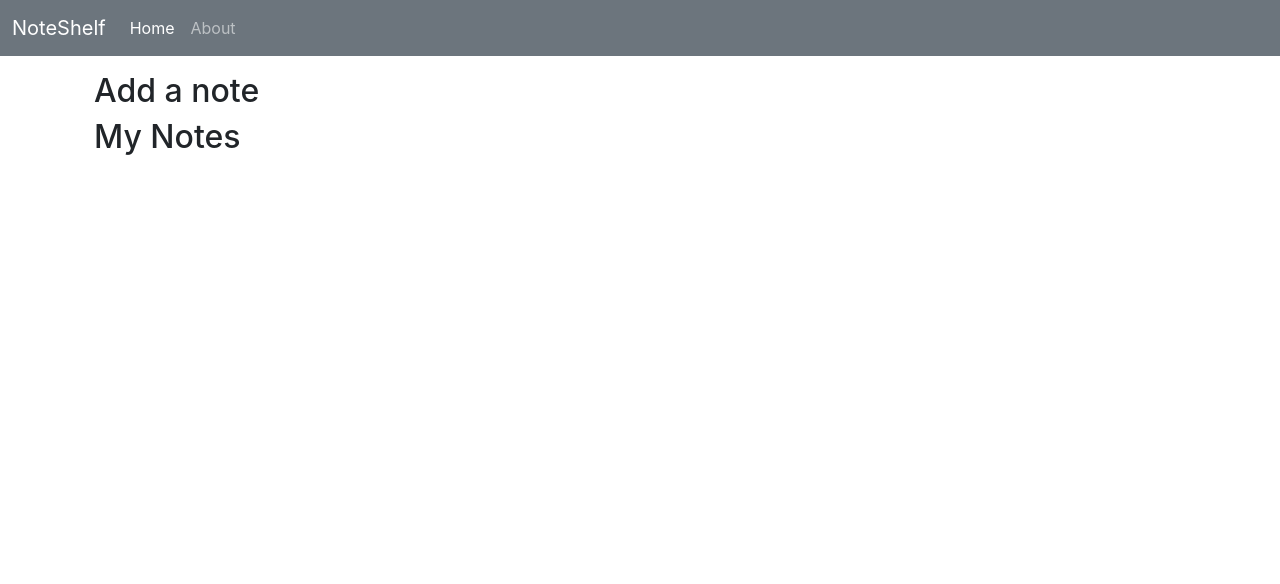
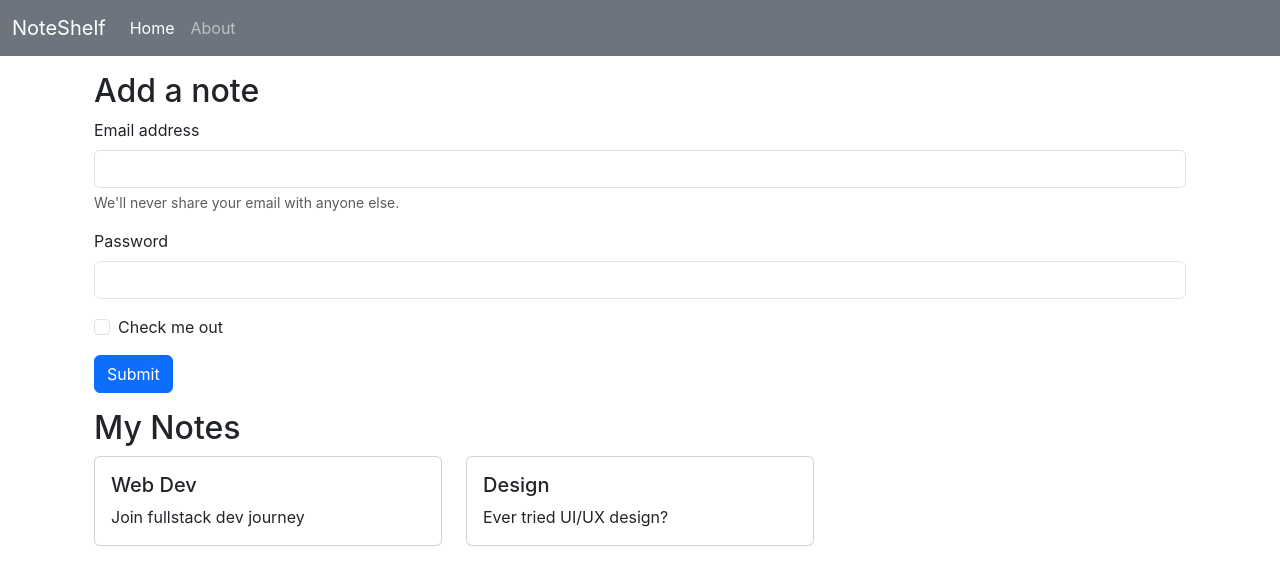
Before and after one commit to WolfSlayer2/noteshelf, a React (Create React App) app: page / in a window 1280 px wide. Shown: the top 584 px of the page. Built offline with nearby package versions, Linux system fonts and the light colour scheme.

Commit message:
Minor changes/Fetch notes

```diff
--- a/src/components/Home.js
+++ b/src/components/Home.js
@@ -1,11 +1,29 @@
-import React from 'react'
+import Notes from "./Notes"
 
 export default function Home() {
+
   return (
     <div>
       <div className="container my-3">
         <h2>Add a note</h2>
-        <h2>My Notes</h2>
+        <form>
+          <div className="mb-3">
+            <label for="exampleInputEmail1" className="form-label">Email address</label>
+            <input type="email" className="form-control" id="exampleInputEmail1" aria-describedby="emailHelp" />
+            <div id="emailHelp" className="form-text">We'll never share your email with anyone else.</div>
+          </div>
+          <div className="mb-3">
+            <label for="exampleInputPassword1" className="form-label">Password</label>
+            <input type="password" className="form-control" id="exampleInputPassword1" />
+          </div>
+          <div className="mb-3 form-check">
+            <input type="checkbox" className="form-check-input" id="exampleCheck1" />
+            <label className="form-check-label" for="exampleCheck1">Check me out</label>
+          </div>
+          <button type="submit" className="btn btn-primary">Submit</button>
+        </form>
+
+        <Notes/>
       </div>
     </div>
   )
--- /dev/null
+++ b/src/components/Noteitem.js
@@ -0,0 +1,17 @@
+import React from 'react'
+
+function Noteitem(props) {
+    const { note } = props;
+    return (
+        <div className='col-md-4'>
+            <div className="card">
+                <div className="card-body">
+                    <h5 className="card-title">{note.title}</h5>
+                    <p className="card-text">{note.description}</p>
+                </div>
+            </div>
+        </div>
+    )
+}
+
+export default Noteitem
--- /dev/null
+++ b/src/components/Notes.js
@@ -0,0 +1,19 @@
+import React, { useContext } from 'react'
+import noteContext from '../contexts/notes/noteContext'
+import Noteitem from './Noteitem'
+
+function Notes() {
+    const context = useContext(noteContext)
+    const {notes, setNotes} = context;
+    return (
+        <div className='row my-3'>
+            <h2>My Notes</h2>
+            {notes.map((note) => {
+                return <Noteitem note={note}/>
+            })}
+
+        </div>
+    )
+}
+
+export default Notes
--- a/src/contexts/notes/NoteState.js
+++ b/src/contexts/notes/NoteState.js
@@ -1,9 +1,32 @@
-import React from 'react';
+import React, { useState } from 'react';
 import NoteContext from './noteContext';
 
 const NoteState = (props) => {
+    const notesMain = [
+        {
+          "_id": "6509dff79b0ff98e2c86f0be",
+          "user": "65060b34d40b43c4397e10f0",
+          "title": "Web Dev",
+          "description": "Join fullstack dev journey",
+          "tag": "fun",
+          "date": "2023-09-19T17:52:55.904Z",
+          "__v": 0
+        },
+        {
+          "_id": "650b48debca99267d9c548ee",
+          "user": "65060b34d40b43c4397e10f0",
+          "title": "Design",
+          "description": "Ever tried UI/UX design?",
+          "tag": "fun",
+          "date": "2023-09-20T19:32:46.948Z",
+          "__v": 0
+        }
+      ]
+
+     const [notes, setNotes] = useState(notesMain)
+
      return(
-         <NoteContext.Provider value={{state: "state"}}>
+         <NoteContext.Provider value={{notes, setNotes}}>
             {props.children}
          </NoteContext.Provider>
      )
--- a/src/contexts/notes/noteContext.js
+++ b/src/contexts/notes/noteContext.js
@@ -1,4 +1,4 @@
-import { createContext } from "react";
+import { createContext } from 'react';
 
 const noteContext = createContext();
 
```
Also changed, not shown: 2 other files (tests, documents, lock files or other folders).
